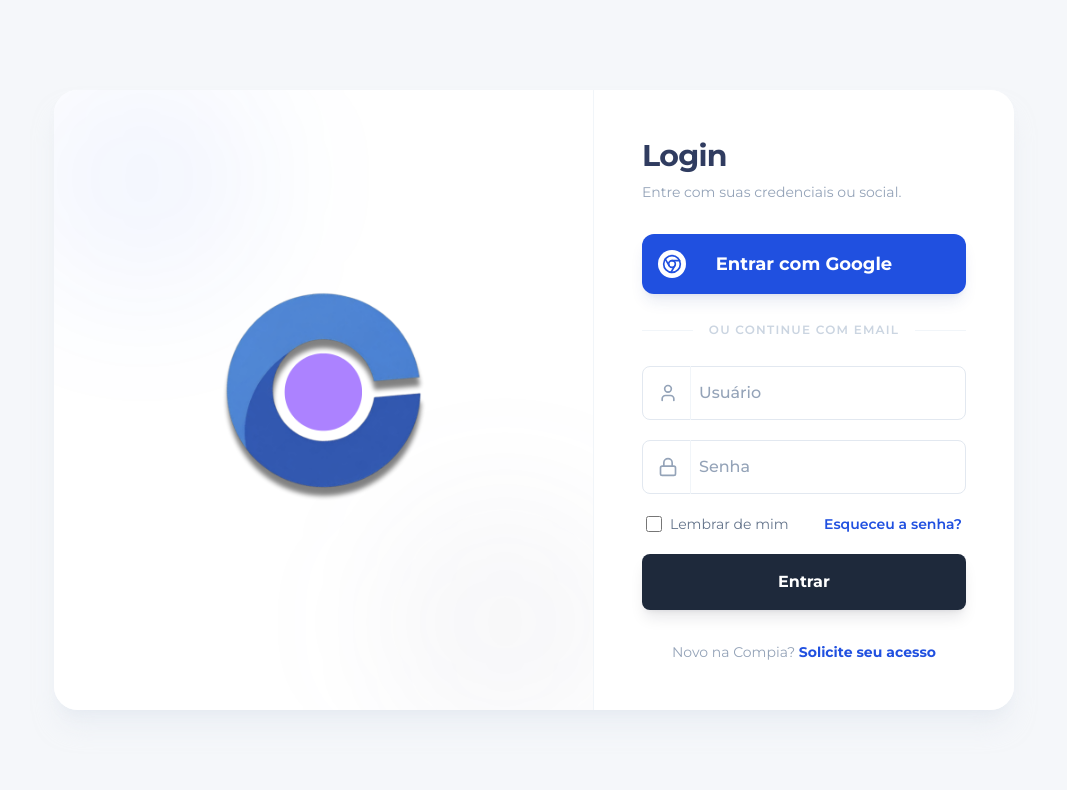
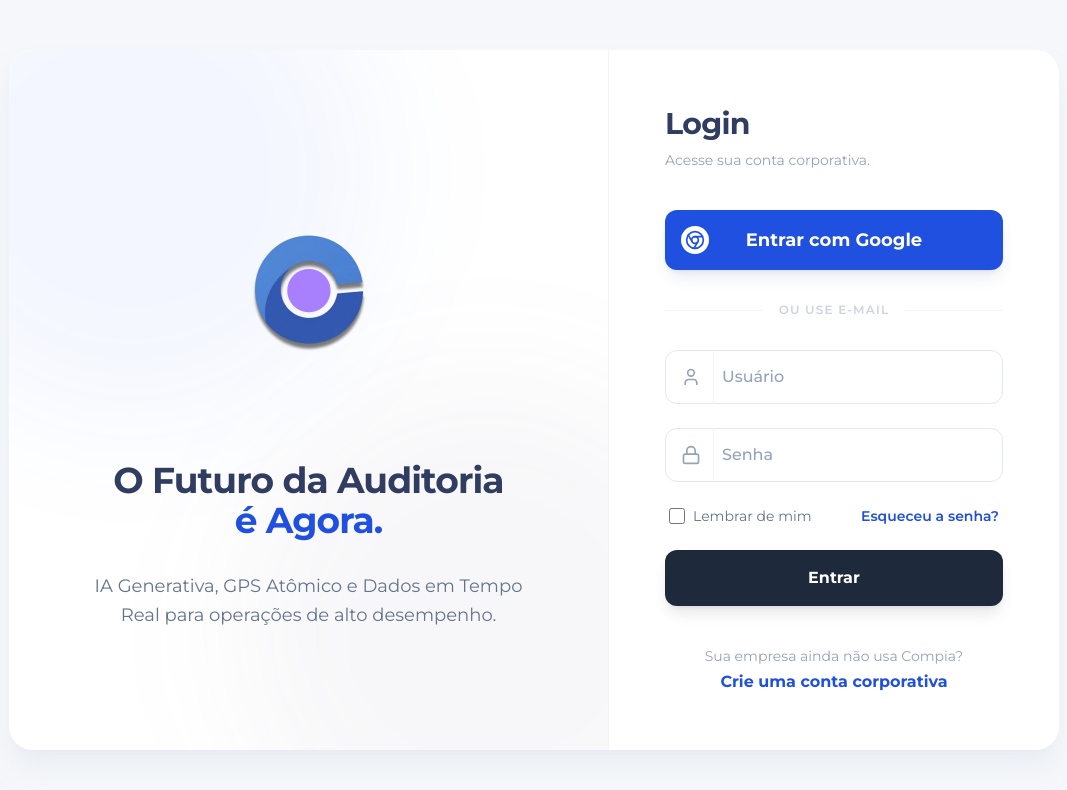
Before and after one commit to tiagossm/Compia-Enterprise, a React (Vite) app: page /login in a window 1280 px wide. Shown: the top 790 px of the page, without its empty margins (106-1173 px from the left). Built offline with nearby package versions, Linux system fonts and the light colour scheme; no server answers.

Commit message:
fix(build): remove unused imports from login and register

```diff
--- a/src/react-app/pages/Login.tsx
+++ b/src/react-app/pages/Login.tsx
@@ -100,30 +100,43 @@
       {/* CARD DE LOGIN HORIZONTAL */}
       <div className="w-full md:w-auto md:max-w-[95vw] bg-white rounded-3xl shadow-xl overflow-hidden flex flex-col md:flex-row shadow-slate-200/50">
 
-        {/* LADO ESQUERDO: Branding / Logo */}
-        <div className="w-full md:w-[540px] bg-white flex flex-col items-center justify-center p-0 border-b md:border-b-0 md:border-r border-slate-100 relative overflow-hidden shrink-0">
-          {/* Background Circle Decoration matched from brand */}
-          <div className="absolute w-64 h-64 bg-[#2050E0]/5 rounded-full blur-3xl -top-10 -left-10"></div>
-          <div className="absolute w-64 h-64 bg-[#605E88]/5 rounded-full blur-3xl -bottom-10 -right-10"></div>
+        {/* LADO ESQUERDO: Vitrine Estratégica (Visual Rico) */}
+        <div className="w-full md:w-[600px] bg-white flex flex-col items-center justify-center p-12 border-b md:border-b-0 md:border-r border-slate-100 relative overflow-hidden shrink-0 text-center">
+          {/* Background Decorations */}
+          <div className="absolute w-[500px] h-[500px] bg-[#2050E0]/5 rounded-full blur-3xl -top-32 -left-32"></div>
+          <div className="absolute w-[500px] h-[500px] bg-[#605E88]/5 rounded-full blur-3xl -bottom-32 -right-32"></div>
 
           <div className="relative z-10 flex flex-col items-center justify-center h-full w-full">
+            {/* LOGO GRANDE */}
             <img
               src="/compia_logo.png"
               alt="Compia Logo"
-              className="w-[85%] h-auto object-contain transition-transform hover:scale-105 duration-500"
+              className="w-64 h-auto object-contain mb-10 transition-transform hover:scale-105 duration-500 drop-shadow-sm"
             />
+
+
+            <div className="max-w-md mx-auto space-y-8">
+              <h2 className="text-3xl md:text-4xl font-bold text-[#303C60] leading-tight tracking-tight">
+                O Futuro da Auditoria <br />
+                <span className="text-[#2050E0]">é Agora.</span>
+              </h2>
+
+              <p className="text-slate-500 text-lg leading-relaxed">
+                IA Generativa, GPS Atômico e Dados em Tempo Real para operações de alto desempenho.
+              </p>
+            </div>
           </div>
         </div>
 
         {/* LADO DIREITO: Formulário */}
-        <div className="w-full md:w-[420px] p-8 md:p-12 flex flex-col justify-center bg-white shrink-0">
+        <div className="w-full md:w-[450px] p-8 md:p-14 flex flex-col justify-center bg-white shrink-0 min-h-[600px]">
 
-          <div className="mb-8">
+          <div className="mb-10">
             <h2 className="text-3xl font-bold text-[#303C60] mb-2 tracking-tight">Login</h2>
-            <p className="text-slate-400 text-sm">Entre com suas credenciais ou social.</p>
+            <p className="text-slate-400 text-sm">Acesse sua conta corporativa.</p>
           </div>
 
-          <form onSubmit={handleEmailLogin} className="space-y-5">
+          <form onSubmit={handleEmailLogin} className="space-y-6">
             {error && (
               <div className="bg-red-50 border border-red-200 rounded-lg p-4 flex items-start text-left animate-in fade-in slide-in-from-top-2">
                 <AlertTriangle className="w-5 h-5 text-red-600 mr-2 flex-shrink-0 mt-0.5" />
@@ -146,7 +159,7 @@
 
             <div className="flex items-center justify-between gap-4 py-2">
               <div className="h-px bg-slate-100 flex-1"></div>
-              <span className="text-slate-300 text-xs font-semibold uppercase tracking-widest">ou continue com email</span>
+              <span className="text-slate-300 text-xs font-semibold uppercase tracking-widest">ou use e-mail</span>
               <div className="h-px bg-slate-100 flex-1"></div>
             </div>
 
@@ -164,8 +177,8 @@
                   required
                   value={email}
                   onChange={(e) => setEmail(e.target.value)}
-                  placeholder="Usuário" // Matching "User" from mockup
-                  className="block w-full pl-14 pr-4 py-3.5 bg-white border border-slate-200 text-slate-800 rounded-lg focus:ring-2 focus:ring-[#2050E0]/10 focus:border-[#2050E0] placeholder:text-slate-400 font-medium transition-all duration-200"
+                  placeholder="Usuário"
+                  className="block w-full pl-14 pr-4 py-3.5 bg-white border border-slate-200 text-slate-800 rounded-xl focus:ring-2 focus:ring-[#2050E0]/10 focus:border-[#2050E0] placeholder:text-slate-400 font-medium transition-all duration-200"
                 />
               </div>
             </div>
@@ -184,8 +197,8 @@
                   required
                   value={password}
                   onChange={(e) => setPassword(e.target.value)}
-                  placeholder="Senha" // Matching "Password" from mockup
-                  className="block w-full pl-14 pr-4 py-3.5 bg-white border border-slate-200 text-slate-800 rounded-lg focus:ring-2 focus:ring-[#2050E0]/10 focus:border-[#2050E0] placeholder:text-slate-400 font-medium transition-all duration-200"
+                  placeholder="Senha"
+                  className="block w-full pl-14 pr-4 py-3.5 bg-white border border-slate-200 text-slate-800 rounded-xl focus:ring-2 focus:ring-[#2050E0]/10 focus:border-[#2050E0] placeholder:text-slate-400 font-medium transition-all duration-200"
                 />
               </div>
             </div>
@@ -205,7 +218,7 @@
             <button
               type="submit"
               disabled={isLoading}
-              className="w-full bg-slate-800 hover:bg-slate-900 text-white font-bold py-4 px-6 rounded-lg shadow-lg shadow-slate-900/10 hover:shadow-slate-900/20 transition-all duration-300 transform active:scale-[0.99] flex items-center justify-center gap-2 mt-4"
+              className="w-full bg-slate-800 hover:bg-slate-900 text-white font-bold py-4 px-6 rounded-xl shadow-lg shadow-slate-900/10 hover:shadow-slate-900/20 transition-all duration-300 transform active:scale-[0.99] flex items-center justify-center gap-2 mt-2"
             >
               {isLoading ? (
                 <Loader2 className="w-5 h-5 animate-spin" />
@@ -216,13 +229,13 @@
           </form>
 
           {/* Rodapé de Cadastro */}
-          <div className="pt-8 text-center text-sm">
-            <span className="text-slate-400">Novo na Compia? </span>
+          <div className="pt-10 text-center text-sm">
+            <span className="text-slate-400">Sua empresa ainda não usa Compia? </span>
             <Link
               to="/register"
-              className="text-[#2050E0] hover:text-[#1a40b0] font-bold transition-colors"
+              className="text-[#2050E0] hover:text-[#1a40b0] font-bold transition-colors block mt-1 hover:underline text-base"
             >
-              Solicite seu acesso
+              Crie uma conta corporativa
             </Link>
           </div>
         </div>
--- a/src/react-app/pages/Register.tsx
+++ b/src/react-app/pages/Register.tsx
@@ -1,7 +1,7 @@
 import { useState } from 'react';
 import { fetchWithAuth } from '@/react-app/utils/auth';
 import { Link, useNavigate } from 'react-router-dom';
-import { Mail, Lock, User, ArrowRight, CheckCircle2, Briefcase, Eye, EyeOff, ShieldCheck } from 'lucide-react';
+import { Mail, Lock, User, ArrowRight, CheckCircle2, Briefcase, Eye, EyeOff } from 'lucide-react';
 
 export default function Register() {
     const navigate = useNavigate();
@@ -146,32 +146,27 @@
             {/* CARD DE REGISTER HORIZONTAL */}
             <div className="w-full md:w-auto md:max-w-[95vw] bg-white rounded-3xl shadow-xl overflow-hidden flex flex-col md:flex-row shadow-slate-200/50">
 
-                {/* LADO ESQUERDO: Branding Premium */}
-                <div className="w-full md:w-[540px] bg-white flex flex-col items-center justify-center p-12 border-b md:border-b-0 md:border-r border-slate-100 relative overflow-hidden shrink-0 text-center">
+                {/* LADO ESQUERDO: Vitrine Estratégica matches Login */}
+                <div className="w-full md:w-[600px] bg-white flex flex-col items-center justify-center p-12 border-b md:border-b-0 md:border-r border-slate-100 relative overflow-hidden shrink-0 text-center">
                     {/* Background Circle Decoration matched from brand */}
-                    <div className="absolute w-96 h-96 bg-[#2050E0]/5 rounded-full blur-3xl -top-20 -left-20"></div>
-                    <div className="absolute w-96 h-96 bg-[#605E88]/5 rounded-full blur-3xl -bottom-20 -right-20"></div>
+                    <div className="absolute w-[500px] h-[500px] bg-[#2050E0]/5 rounded-full blur-3xl -top-32 -left-32"></div>
+                    <div className="absolute w-[500px] h-[500px] bg-[#605E88]/5 rounded-full blur-3xl -bottom-32 -right-32"></div>
 
                     <div className="relative z-10 flex flex-col items-center justify-center h-full w-full">
                         <img
                             src="/compia_logo.png"
                             alt="Compia Logo"
-                            className="w-48 h-auto object-contain mb-8 transition-transform hover:scale-105 duration-500 drop-shadow-sm"
+                            className="w-64 h-auto object-contain mb-10 transition-transform hover:scale-105 duration-500 drop-shadow-sm"
                         />
 
-                        <div className="max-w-sm mx-auto space-y-4">
-                            <h2 className="text-2xl md:text-3xl font-bold text-[#303C60] leading-tight">
-                                Revolucione sua <br />
-                                <span className="text-[#2050E0]">Gestão de Segurança</span>
+                        <div className="max-w-md mx-auto space-y-8">
+                            <h2 className="text-3xl md:text-4xl font-bold text-[#303C60] leading-tight tracking-tight">
+                                Gestão Inteligente <br />
+                                <span className="text-[#2050E0]">de Alta Performance</span>
                             </h2>
-                            <p className="text-slate-500 text-base leading-relaxed">
-                                Junte-se a empresas líderes que transformaram seus processos de auditoria e conformidade com IA.
+                            <p className="text-slate-500 text-lg leading-relaxed">
+                                Leve a tecnologia do escritório para o campo. Auditorias, diários e inspeções com inteligência artificial.
                             </p>
-
-                            <div className="pt-8 flex items-center justify-center gap-2 text-slate-400 text-sm font-medium">
-                                <ShieldCheck className="w-5 h-5 text-green-500" />
-                                <span>Segurança e Compliance Garantidos</span>
-                            </div>
                         </div>
                     </div>
                 </div>
```
